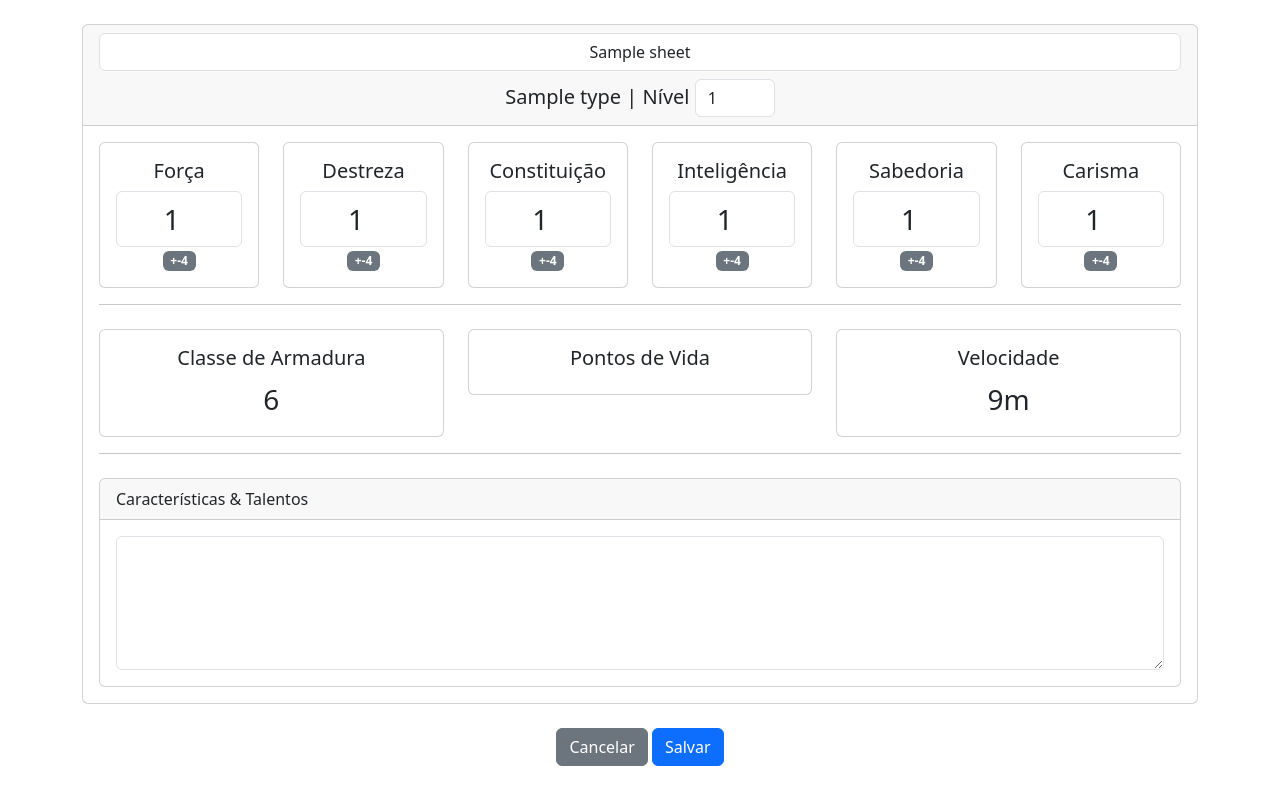
After one commit to PedroLyra22/ficha-dnd-plus, a Flask app: page /character/1/edit in a window 1280 px wide. The commit adds this page. Run offline with Flask 3, Linux system fonts and the light colour scheme; tables that the repository leaves empty hold one stand-in row (values such as "Sample post").

Commit message:
feat: Edição de ficha (modo de utilização)

```diff
--- a/app/routes.py
+++ b/app/routes.py
@@ -146,6 +146,25 @@ def show_character_sheet(sheet_id):
 
     return render_template('character_sheet/show.html', sheet=sheet)
 
+@bp.route('/character/<int:sheet_id>/edit', methods=['GET', 'POST'])
+def edit_character_sheet(sheet_id):
+    sheet = CharacterSheet.query.get_or_404(sheet_id)
+    if request.method == 'POST':
+        sheet.name = request.form.get('character_name')
+        sheet.level = request.form.get('level', type=int)
+        sheet.attributes.strength = request.form.get('strength', type=int)
+        sheet.attributes.dexterity = request.form.get('dexterity', type=int)
+        sheet.attributes.constitution = request.form.get('constitution', type=int)
+        sheet.attributes.intelligence = request.form.get('intelligence', type=int)
+        sheet.attributes.wisdom = request.form.get('wisdom', type=int)
+        sheet.attributes.charisma = request.form.get('charisma', type=int)
+
+        db.session.commit()
+        flash('Ficha de personagem atualizada com sucesso!', 'success')
+        return redirect(url_for('main.show_character_sheet', sheet_id=sheet.id))
+
+    return render_template('character_sheet/edit.html', sheet=sheet)
+
 @bp.route('/character_sheet/new/<int:config_sheet_id>', methods=['GET', 'POST'])
 def create_character_sheet(config_sheet_id):
     config_sheet = ConfigSheet.query.get_or_404(config_sheet_id)
--- /dev/null
+++ b/app/templates/character_sheet/edit.html
@@ -0,0 +1,126 @@
+{% extends "base.html" %}
+
+{% block title %}Editando {{ sheet.name or 'Personagem' }}{% endblock %}
+
+{% block head %}
+  {{ super() }}
+{% endblock %}
+
+{% block content %}
+<div class="container mt-4">
+    <form method="post">
+        <div class="card">
+            <div class="card-header text-center">
+                <h1><input type="text" name="character_name" class="form-control text-center" value="{{ sheet.name }}"></h1>
+                <div class="lead">{{ sheet.class_type.name }} | Nível <input type="number" name="level" class="form-control d-inline-block" style="width: 80px;" value="{{ sheet.level }}"></div>
+            </div>
+            <div class="card-body">
+                <div class="row text-center">
+                    <div class="col-md-2">
+                        <div class="card">
+                            <div class="card-body">
+                                <h5 class="card-title">Força</h5>
+                                <input type="number" name="strength" class="form-control text-center fs-3" value="{{ sheet.attributes.strength }}">
+                                <p class="card-text"><span class="badge bg-secondary">+{{ ((sheet.attributes.strength - 10) / 2) | int }}</span></p>
+                            </div>
+                        </div>
+                    </div>
+                    <div class="col-md-2">
+                        <div class="card">
+                            <div class="card-body">
+                                <h5 class="card-title">Destreza</h5>
+                                <input type="number" name="dexterity" class="form-control text-center fs-3" value="{{ sheet.attributes.dexterity }}">
+                                <p class="card-text"><span class="badge bg-secondary">+{{ ((sheet.attributes.dexterity - 10) / 2) | int }}</span></p>
+                            </div>
+                        </div>
+                    </div>
+                    <div class="col-md-2">
+                        <div class="card">
+                            <div class="card-body">
+                                <h5 class="card-title">Constituição</h5>
+                                <input type="number" name="constitution" class="form-control text-center fs-3" value="{{ sheet.attributes.constitution }}">
+                                <p class="card-text"><span class="badge bg-secondary">+{{ ((sheet.attributes.constitution - 10) / 2) | int }}</span></p>
+                            </div>
+                        </div>
+                    </div>
+                    <div class="col-md-2">
+                        <div class="card">
+                            <div class="card-body">
+                                <h5 class="card-title">Inteligência</h5>
+                                <input type="number" name="intelligence" class="form-control text-center fs-3" value="{{ sheet.attributes.intelligence }}">
+                                <p class="card-text"><span class="badge bg-secondary">+{{ ((sheet.attributes.intelligence - 10) / 2) | int }}</span></p>
+                            </div>
+                        </div>
+                    </div>
+                    <div class="col-md-2">
+                        <div class="card">
+                            <div class="card-body">
+                                <h5 class="card-title">Sabedoria</h5>
+                                <input type="number" name="wisdom" class="form-control text-center fs-3" value="{{ sheet.attributes.wisdom }}">
+                                <p class="card-text"><span class="badge bg-secondary">+{{ ((sheet.attributes.wisdom - 10) / 2) | int }}</span></p>
+                            </div>
+                        </div>
+                    </div>
+                    <div class="col-md-2">
+                        <div class="card">
+                            <div class="card-body">
+                                <h5 class="card-title">Carisma</h5>
+                                <input type="number" name="charisma" class="form-control text-center fs-3" value="{{ sheet.attributes.charisma }}">
+                                <p class="card-text"><span class="badge bg-secondary">+{{ ((sheet.attributes.charisma - 10) / 2) | int }}</span></p>
+                            </div>
+                        </div>
+                    </div>
+                </div>
+
+                <hr>
+
+                <div class="row mt-4 text-center">
+                    <div class="col-md-4">
+                        <div class="card">
+                            <div class="card-body">
+                                <h5 class="card-title">Classe de Armadura</h5>
+                                <p class="card-text fs-3">{{ 10 + ((sheet.attributes.dexterity - 10) / 2) | int }}</p>
+                            </div>
+                        </div>
+                    </div>
+                    <div class="col-md-4">
+                        <div class="card">
+                            <div class="card-body">
+                                <h5 class="card-title">Pontos de Vida</h5>
+                                <p class="card-text fs-3"></p>
+                            </div>
+                        </div>
+                    </div>
+                    <div class="col-md-4">
+                        <div class="card">
+                            <div class="card-body">
+                                <h5 class="card-title">Velocidade</h5>
+                                <p class="card-text fs-3">9m</p>
+                            </div>
+                        </div>
+                    </div>
+                </div>
+
+                <hr>
+
+                <div class="row mt-4">
+                    <div class="col">
+                        <div class="card">
+                            <div class="card-header">
+                                Características & Talentos
+                            </div>
+                            <div class="card-body">
+                                <textarea class="form-control" rows="5"></textarea>
+                            </div>
+                        </div>
+                    </div>
+                </div>
+            </div>
+        </div>
+        <div class="text-center mt-4">
+            <a href="{{ url_for('main.show_character_sheet', sheet_id=sheet.id) }}" class="btn btn-secondary">Cancelar</a>
+            <button type="submit" class="btn btn-primary">Salvar</button>
+        </div>
+    </form>
+</div>
+{% endblock %}
--- a/app/templates/user/show.html
+++ b/app/templates/user/show.html
@@ -50,7 +50,7 @@
                                     <td>{{ sheet.level }}</td>
                                     <td class="text-right">
                                         <a href="{{ url_for('main.show_character_sheet', sheet_id=sheet.id) }}" class="btn btn-info btn-sm">Visualizar</a>
-                                        <a href="#" class="btn btn-warning btn-sm">Editar</a>
+                                        <a href="{{ url_for('main.edit_character_sheet', sheet_id=sheet.id) }}" class="btn btn-primary">Editar</a>
                                     </td>
                                 </tr>
                             {% endfor %}
```
